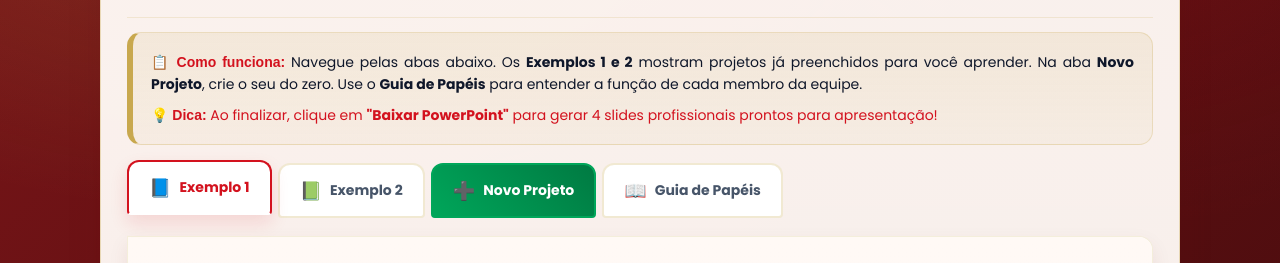
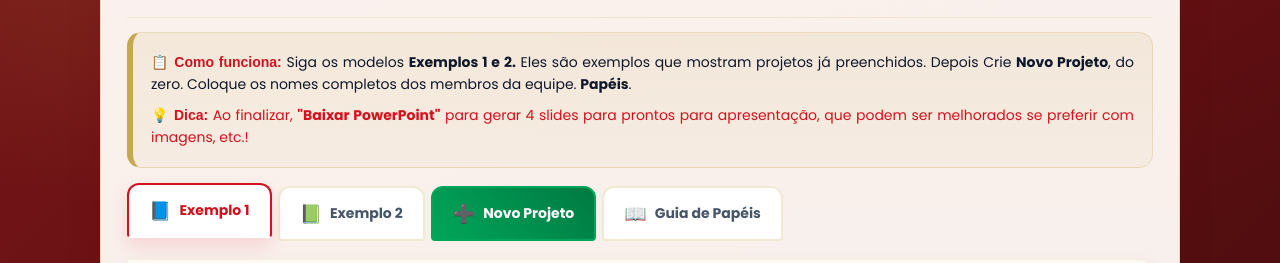
Before and after one commit to Impulsoflow/Canvas-de-Melhoria, a plain HTML site: page index.html in a window 1280 px wide. Shown: the part 250-513 px from the top of the page. Drawn offline with Linux system fonts and the light colour scheme.

Commit message:
Update index.html

```diff
--- a/index.html
+++ b/index.html
@@ -3,7 +3,7 @@
 <head>
     <meta charset="UTF-8">
     <meta name="viewport" content="width=device-width, initial-scale=1.0">
-    <title>Canvas de Melhoria - Festpan Alimentos</title>
+    <title>Canvas de Melhoria - Instituto Impulso Coaching de Liderança - Festpan Alimentos</title>
     <script src="https://cdn.jsdelivr.net/gh/gitbrent/PptxGenJS@3.12.0/dist/pptxgen.bundle.js"></script>
     <link rel="preconnect" href="https://fonts.googleapis.com">
     <link rel="preconnect" href="https://fonts.gstatic.com" crossorigin>
@@ -891,14 +891,14 @@
                     </div>
                 </div>
                 <p class="main-title">Workshop de Melhoria Contínua</p>
-                <h1 class="sub-title">Canvas de Melhoria</h1>
+                <h1 class="sub-title">Canvas de Melhoria Impulso Coaching de Liderança</h1>
                 <p class="header-desc">Ferramenta visual e prática para criar, planejar e apresentar projetos de melhoria. Preencha com calma, baixe em PowerPoint e apresente com confiança!</p>
             </div>
 
             <!-- ═══ INSTRUÇÕES GERAIS ═══ -->
             <div class="instructions">
-                <p><strong style="font-family:Arial,sans-serif; color:var(--primary);">📋 Como funciona:</strong> Navegue pelas abas abaixo. Os <strong>Exemplos 1 e 2</strong> mostram projetos já preenchidos para você aprender. Na aba <strong>Novo Projeto</strong>, crie o seu do zero. Use o <strong>Guia de Papéis</strong> para entender a função de cada membro da equipe.</p>
-                <p style="color:var(--primary);"><strong style="font-family:Arial,sans-serif;">💡 Dica:</strong> Ao finalizar, clique em <strong>"Baixar PowerPoint"</strong> para gerar 4 slides profissionais prontos para apresentação!</p>
+                <p><strong style="font-family:Arial,sans-serif; color:var(--primary);">📋 Como funciona:</strong> Siga os modelos <strong>Exemplos 1 e 2.</strong> Eles são exemplos que mostram projetos já preenchidos. Depois Crie <strong>Novo Projeto</strong>, do zero. Coloque os nomes completos dos membros da equipe. <strong>Papéis</strong>.</p>
+                <p style="color:var(--primary);"><strong style="font-family:Arial,sans-serif;">💡 Dica:</strong> Ao finalizar, <strong>"Baixar PowerPoint"</strong> para gerar 4 slides para prontos para apresentação, que podem ser melhorados se preferir com imagens, etc.!</p>
             </div>
 
             <!-- ═══ TABS ═══ -->
```
